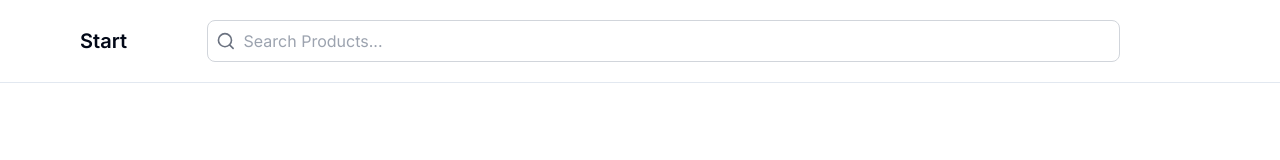
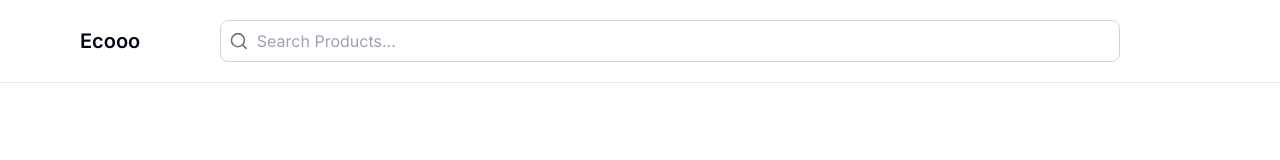
Before and after one commit to ShubhamVsCode/Ecommerce, a Next.js app: page /login in a window 1280 px wide. Shown: the top 160 px of the page. Built offline with nearby package versions, Linux system fonts and the light colour scheme.

Commit message:
refactor: logo changed - issue: no-id

```diff
--- a/src/components/core/navbar.tsx
+++ b/src/components/core/navbar.tsx
@@ -12,7 +12,7 @@ const Navbar = () => {
   return (
     <nav className='flex justify-between items-center py-3 md:py-5 px-5 xl:px-20 border-b'>
       <Link href='/' className='text-xl font-semibold'>
-        <span>Start</span>
+        <span>Ecooo</span>
       </Link>
       <Search />
       <div className='flex gap-5 items-center'>
```
